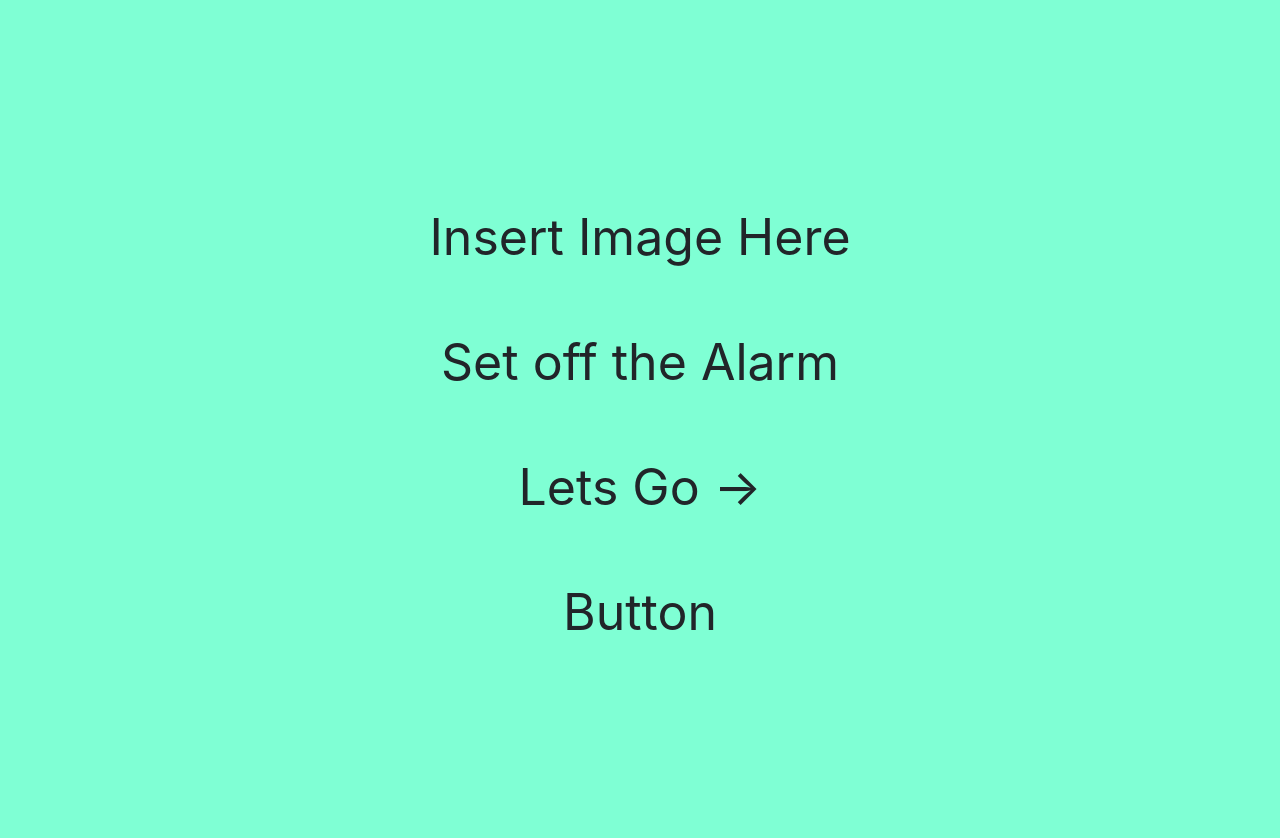
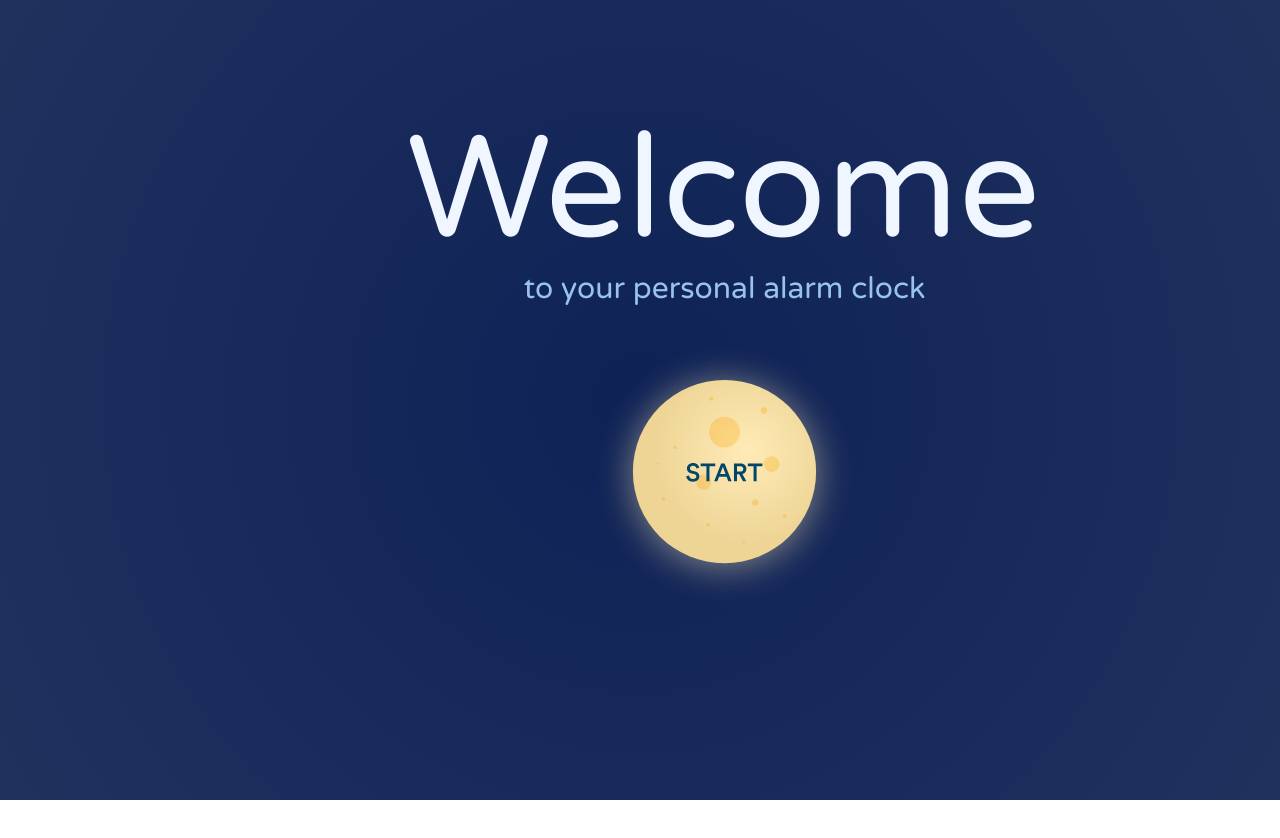
Before and after one commit to calvintoes/NMDE_Sprint2, a plain HTML site: page src/index.html in a window 1280 px wide. After the commit the page ends 800 px from the top, so only its background shows below. Drawn offline with nearby package versions, Linux system fonts and the light colour scheme.

Commit message:
almost finished opening page

```diff
--- a/src/css/styles.css
+++ b/src/css/styles.css
@@ -2,14 +2,49 @@
     margin: 0;
 }
 
-html {
-    font-size: 50px;
+
+.container-fluid {
+    position: absolute;
+    min-width: 100vw;
+    min-height: 100vh;
+    left: 0px;
+    top: 0px;
+    background: radial-gradient(735.94px at 50% 50%, #0E2256 0%, #20315E 100%);
 }
 
-.container-fluid {
-    min-height: 100vh;
+p {
+    font-family: 'Varela Round', sans-serif;
+    color: white;
 }
 
-.margin1{
-    margin-top: 200px;
+
+
+#welcome {
+    position: absolute;
+    width: 632px;
+    height: 182px;
+    left: 406px;
+    top: 100px;
+    font-size: 144px;
+    line-height: 182px;
+    color: #F0F6FF;
 }
+
+#littleInfo {
+    position: absolute;
+    width: 573px;
+    height: 38px;
+    left: 438px;
+    top: 270px;
+    font-size: 30px;
+    line-height: 38px;
+    color: #98C3EB;
+}
+
+#start {
+    position: absolute;
+    width: 255px;
+    height: 255px;
+    left: 597px;
+    top: 347px;
+}
--- a/src/index.html
+++ b/src/index.html
@@ -5,30 +5,27 @@
     <meta charset="UTF-8">
     <link rel="stylesheet" href="css/styles.css">
     <link rel="stylesheet" href="https://stackpath.bootstrapcdn.com/bootstrap/4.3.1/css/bootstrap.min.css" integrity="sha384-ggOyR0iXCbMQv3Xipma34MD+dH/1fQ784/j6cY/iJTQUOhcWr7x9JvoRxT2MZw1T" crossorigin="anonymous">
+    <link href="https://fonts.googleapis.com/css?family=Varela+Round&display=swap" rel="stylesheet">
     <title>Sprint 2</title>
 </head>
 
-<body style="background-color:aquamarine">
+<body>
     <div class="container-fluid">
-        <div class="margin1"></div>
         <div class="row">
             <div class="col">
-                <p class="text-center">Insert Image Here</p>
+                <p class="text-xl-center" id="welcome">Welcome</p>
             </div>
         </div>
         <div class="row">
             <div class="col">
-                <p class="text-xl-center">Set off the Alarm</p>
+                <p class="text-xl-center" id="littleInfo">to your personal alarm clock</p>
             </div>
         </div>
         <div class="row">
             <div class="col">
-                <p class="text-xl-center">Lets Go -></p>
-            </div>
-        </div>
-        <div class="row">
-            <div class="col">
-                <p class="text-xl-center">Button</p>
+                <form action="Alarm.html" method="GET">
+                    <input type="image" id="start" src="../assets/Button.svg" alt="startButton">
+                </form>
             </div>
         </div>
     </div>
```
Also changed, not shown: assets/Button.svg (added), assets/bg.svg (added), 2 other files.
